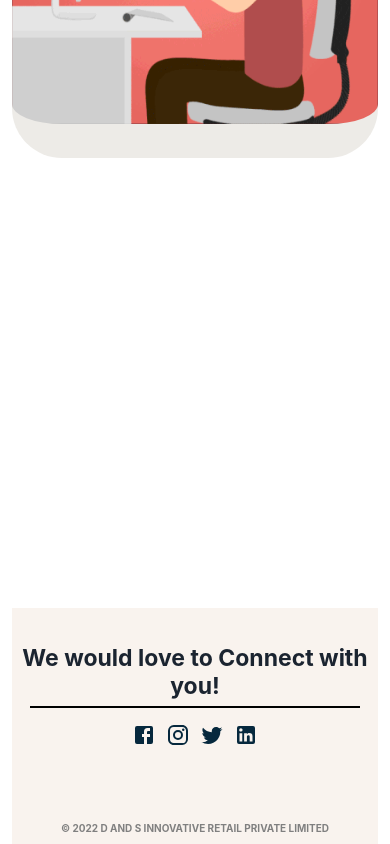
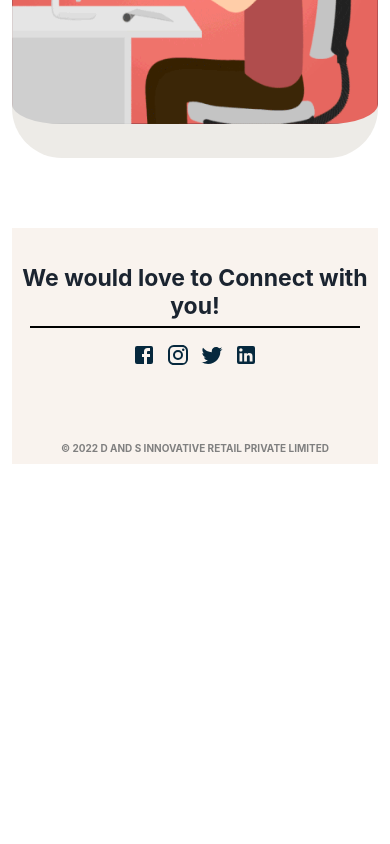
Before and after one commit to Ananya291/teamm, a React (Create React App) app: page / in a window 390 px wide. Shown: the part 5450-6294 px from the top of the page. After the commit the page ends 5914 px from the top, so only its background shows below. Built offline with nearby package versions, Linux system fonts and the light colour scheme; a web font is replaced by a local one.

Commit message:
firebase files and footer margin fix

```diff
--- a/src/Components/Footer/Footer.css
+++ b/src/Components/Footer/Footer.css
@@ -45,7 +45,6 @@ hr{
 
 @media only screen and (max-width: 700px) {
     .footer_component{
-        margin-top: 450px;
         width: 100%;
         height: auto;
         background-color: #F9F3EE;
```
